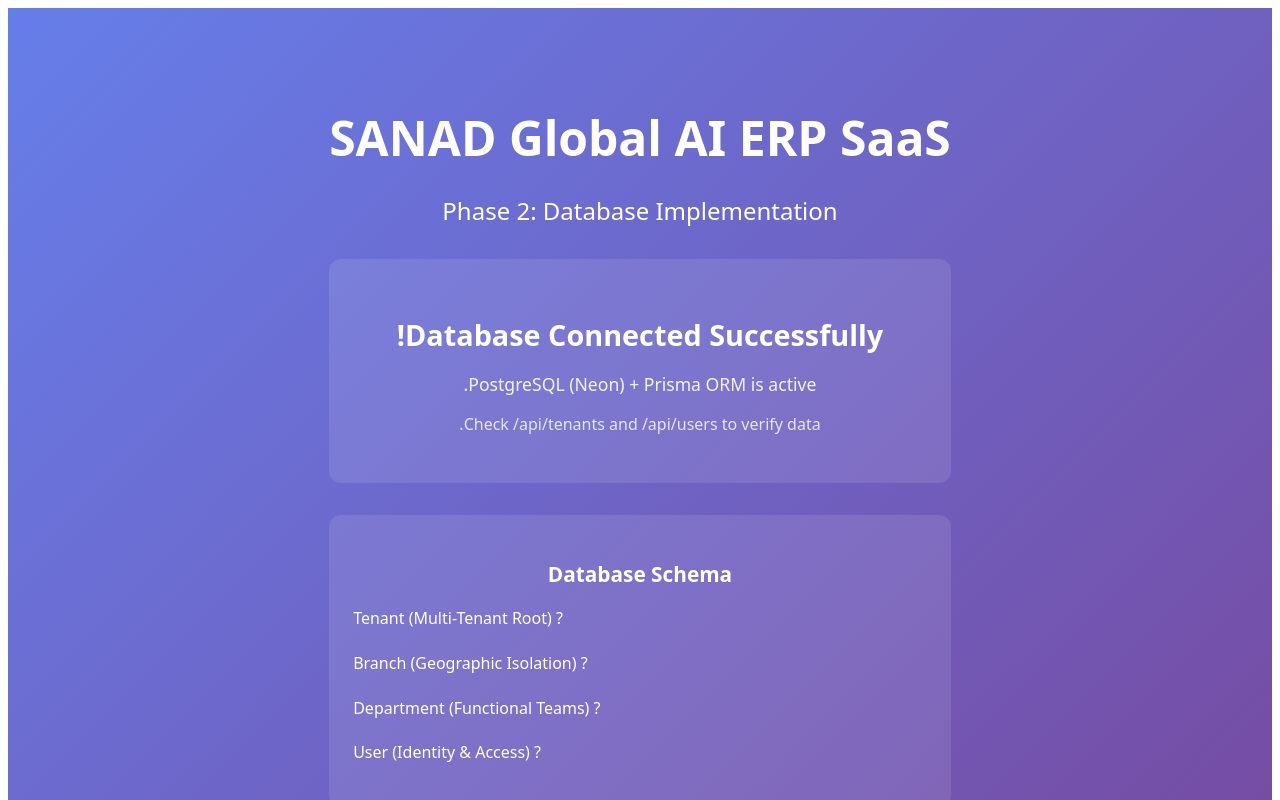
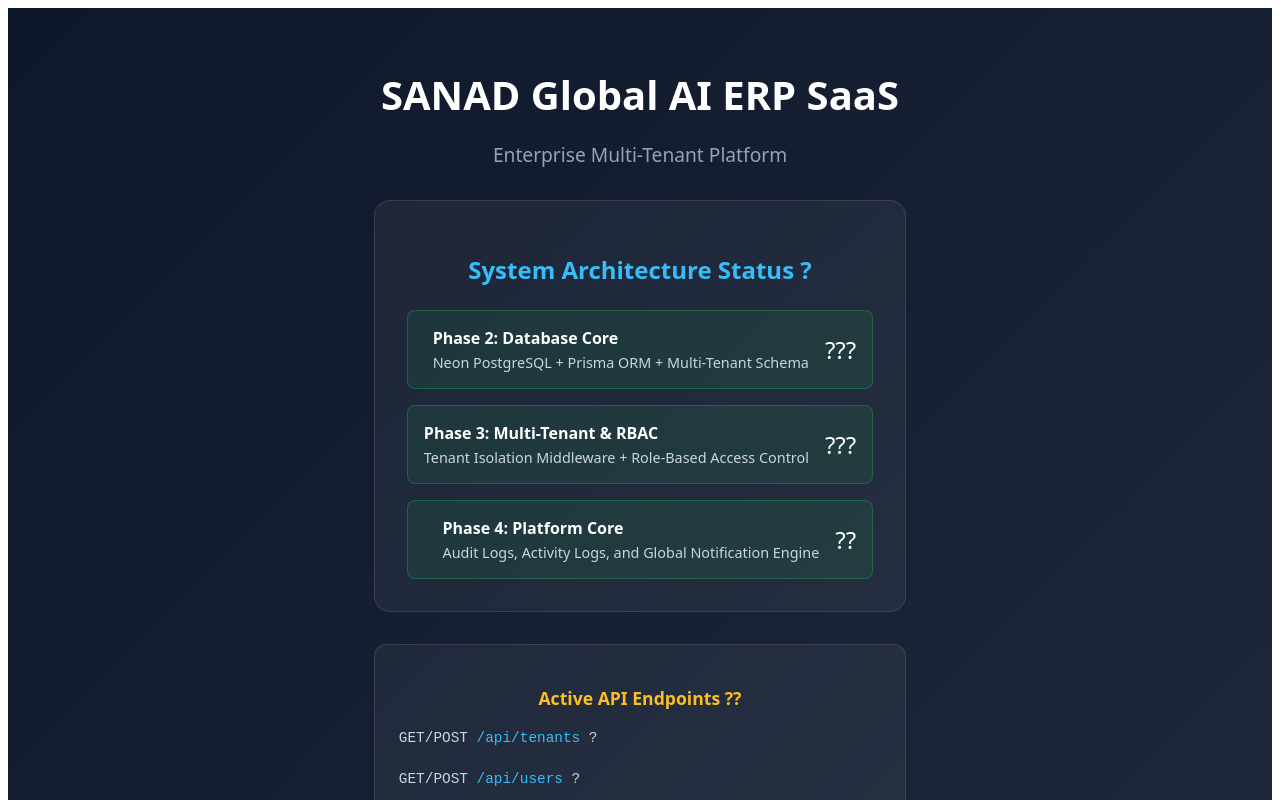
Before and after one commit to AbdulrhmanAhmeedSenen/Snad, a Next.js app: page / in a window 1280 px wide. Shown: the top 800 px of the page. Built offline with nearby package versions, Linux system fonts and the light colour scheme.

Commit message:
feat: update main UI to reflect completion of Phases 2, 3, and 4

```diff
--- a/app/page.tsx
+++ b/app/page.tsx
@@ -9,33 +9,57 @@ export default function Home() {
       alignItems: 'center',
       justifyContent: 'center',
       fontFamily: 'system-ui, sans-serif',
-      background: 'linear-gradient(135deg, #667eea 0%, #764ba2 100%)',
+      background: 'linear-gradient(135deg, #0f172a 0%, #1e293b 100%)',
       color: 'white',
       padding: '2rem'
     }}>
-      <div style={{ textAlign: 'center', maxWidth: '1000px' }}>
-        <h1 style={{ fontSize: '3rem', marginBottom: '1rem' }}>SANAD Global AI ERP SaaS</h1>
-        <p style={{ fontSize: '1.5rem', marginBottom: '2rem' }}>Phase 2: Database Implementation</p>
+      <div style={{ textAlign: 'center', maxWidth: '900px' }}>
+        <h1 style={{ fontSize: '2.5rem', marginBottom: '0.5rem', fontWeight: 'bold' }}>SANAD Global AI ERP SaaS</h1>
+        <p style={{ fontSize: '1.2rem', marginBottom: '2rem', color: '#94a3b8' }}>Enterprise Multi-Tenant Platform</p>
 
-        <div style={{ background: 'rgba(255,255,255,0.1)', padding: '2rem', borderRadius: '12px', marginBottom: '2rem' }}>
-          <h2 style={{ fontSize: '1.8rem', marginBottom: '1rem' }}>Database Connected Successfully!</h2>
-          <p style={{ fontSize: '1.1rem', opacity: 0.9 }}>
-            PostgreSQL (Neon) + Prisma ORM is active.
-          </p>
-          <p style={{ fontSize: '1rem', marginTop: '1rem', opacity: 0.8 }}>
-            Check /api/tenants and /api/users to verify data.
-          </p>
+        <div style={{ background: 'rgba(255,255,255,0.05)', padding: '2rem', borderRadius: '16px', border: '1px solid rgba(255,255,255,0.1)', marginBottom: '2rem' }}>
+          <h2 style={{ fontSize: '1.5rem', marginBottom: '1.5rem', color: '#38bdf8' }}>? System Architecture Status</h2>
+
+          <div style={{ textAlign: 'left', display: 'grid', gap: '1rem' }}>
+            <div style={{ display: 'flex', alignItems: 'center', gap: '1rem', padding: '1rem', background: 'rgba(34, 197, 94, 0.1)', borderRadius: '8px', border: '1px solid rgba(34, 197, 94, 0.3)' }}>
+              <span style={{ fontSize: '1.5rem' }}>???</span>
+              <div>
+                <strong>Phase 2: Database Core</strong>
+                <p style={{ margin: '0.25rem 0 0 0', fontSize: '0.9rem', color: '#cbd5e1' }}>Neon PostgreSQL + Prisma ORM + Multi-Tenant Schema</p>
+              </div>
+            </div>
+
+            <div style={{ display: 'flex', alignItems: 'center', gap: '1rem', padding: '1rem', background: 'rgba(34, 197, 94, 0.1)', borderRadius: '8px', border: '1px solid rgba(34, 197, 94, 0.3)' }}>
+              <span style={{ fontSize: '1.5rem' }}>???</span>
+              <div>
+                <strong>Phase 3: Multi-Tenant & RBAC</strong>
+                <p style={{ margin: '0.25rem 0 0 0', fontSize: '0.9rem', color: '#cbd5e1' }}>Tenant Isolation Middleware + Role-Based Access Control</p>
+              </div>
+            </div>
+
+            <div style={{ display: 'flex', alignItems: 'center', gap: '1rem', padding: '1rem', background: 'rgba(34, 197, 94, 0.1)', borderRadius: '8px', border: '1px solid rgba(34, 197, 94, 0.3)' }}>
+              <span style={{ fontSize: '1.5rem' }}>??</span>
+              <div>
+                <strong>Phase 4: Platform Core</strong>
+                <p style={{ margin: '0.25rem 0 0 0', fontSize: '0.9rem', color: '#cbd5e1' }}>Audit Logs, Activity Logs, and Global Notification Engine</p>
+              </div>
+            </div>
+          </div>
         </div>
 
-        <div style={{ background: 'rgba(255,255,255,0.1)', padding: '1.5rem', borderRadius: '12px' }}>
-          <h3 style={{ fontSize: '1.3rem', marginBottom: '1rem' }}>Database Schema</h3>
-          <div style={{ textAlign: 'left', fontSize: '1rem', lineHeight: '1.8' }}>
-            <p>? Tenant (Multi-Tenant Root)</p>
-            <p>? Branch (Geographic Isolation)</p>
-            <p>? Department (Functional Teams)</p>
-            <p>? User (Identity & Access)</p>
+        <div style={{ background: 'rgba(255,255,255,0.05)', padding: '1.5rem', borderRadius: '12px', border: '1px solid rgba(255,255,255,0.1)' }}>
+          <h3 style={{ fontSize: '1.1rem', marginBottom: '1rem', color: '#fbbf24' }}>?? Active API Endpoints</h3>
+          <div style={{ textAlign: 'left', fontSize: '0.9rem', lineHeight: '1.8', fontFamily: 'monospace', color: '#cbd5e1' }}>
+            <p>? GET/POST <span style={{color: '#38bdf8'}}>/api/tenants</span></p>
+            <p>? GET/POST <span style={{color: '#38bdf8'}}>/api/users</span></p>
+            <p>? GET/POST <span style={{color: '#38bdf8'}}>/api/roles</span> (Protected by x-tenant-id)</p>
+            <p>? GET <span style={{color: '#38bdf8'}}>/api/audit-logs</span> (Protected by x-tenant-id)</p>
           </div>
         </div>
+
+        <p style={{ marginTop: '2rem', fontSize: '0.85rem', color: '#64748b' }}>
+          Ready for Phase 5: CRM Solution Architecture
+        </p>
       </div>
     </main>
   )
```
